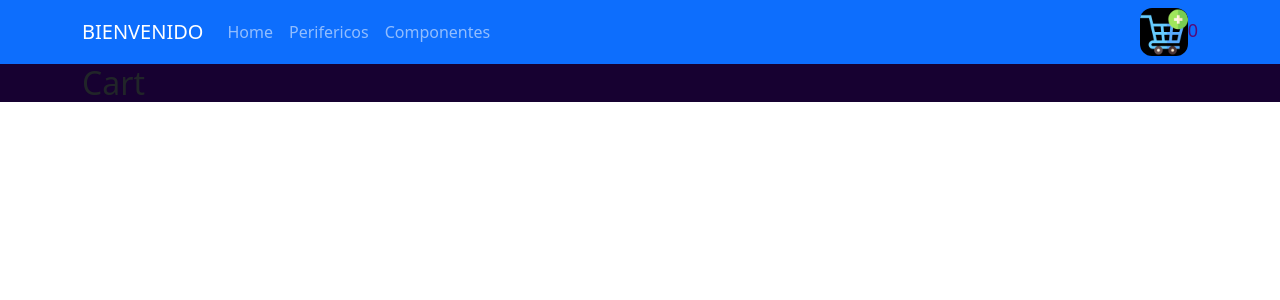
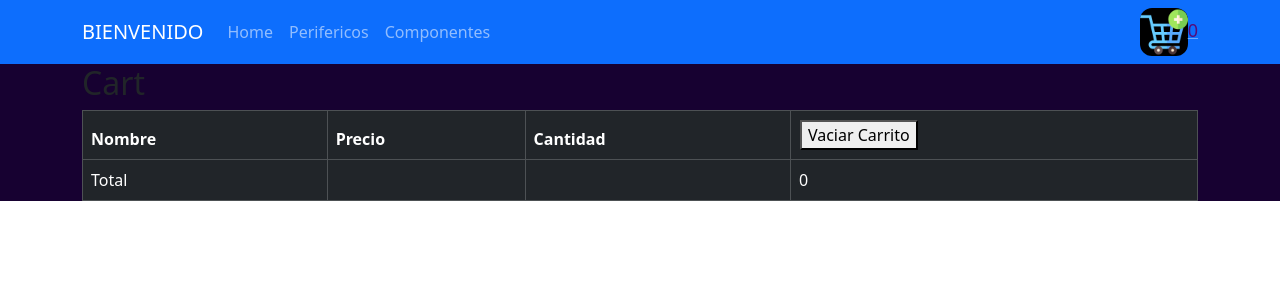
Before and after one commit to Dylanyocco/Mi-Primer-App, a React (Create React App) app: page /Cart in a window 1280 px wide. Shown: the top 300 px of the page. Built offline with nearby package versions, Linux system fonts and the light colour scheme.

Commit message:
entrega final

```diff
--- a/copia.jsx
+++ b/copia.jsx
@@ -65,4 +65,3 @@ return (
     )}
   </div>
 );
-};
--- a/src/App.js
+++ b/src/App.js
@@ -7,10 +7,7 @@ import React, { useState } from 'react';
 import { Cart } from './components/Cart';
 
 function App() {
-  const [cartItems, setCartItems] = useState([]);
-  const clearCart = () => {
-    setCartItems([]);
-  };
+
 
   return (
     <CartProvider>
--- a/src/components/Cart.jsx
+++ b/src/components/Cart.jsx
@@ -1,15 +1,54 @@
-import { Container } from "react-bootstrap";
+import { Container, Table } from "react-bootstrap";
 import { useContext } from "react";
 import { CartContext } from "../context/CartContext";
 
 export const Cart =() => {
 
-  const {product} = useContext(CartContext)
-
+  const {product, removeProduct,clear} = useContext(CartContext)
+  const total = () =>
+    product.reduce(
+      (acumulador, valorActual) =>
+      acumulador + valorActual.quantity * valorActual.precio,
+      0
+    )
 
   return(
     <Container>
       <h2>Cart</h2>
+      <Table striped bordered hover variant= "dark">
+          <thead>
+            <tr>
+              <th>Nombre</th>
+              <th>Precio</th>
+              <th>Cantidad</th>
+              <th>
+              <td>
+                  <button onClick={() => clear([])}>Vaciar Carrito</button>
+                </td>
+              </th>
+            </tr>
+          </thead>
+          <tbody>
+            {product.map(product =>(
+              <tr key={product.id}>
+                <td>{product.titulo}</td>
+                <td>{product.precio}</td>
+                <td>{product.quantity}</td>
+                <td>
+                  <button onClick={() => removeProduct(product.id)}>Eliminar</button>
+                </td>
+                </tr>
+            ))}
+          </tbody>
+          <tfoot>
+            <tr>
+              <td>Total</td>
+              <td></td>
+              <td></td>
+              <td>{total()}</td>
+            </tr>
+          </tfoot>
+      </Table>
     </Container>
   )
 }
--- a/src/components/CartWidget.jsx
+++ b/src/components/CartWidget.jsx
@@ -1,14 +1,18 @@
 import React, { useContext } from "react";
 import { CartContext } from "../context/CartContext";
 import card from "../assets/carrito.png";
+import { Link } from "react-router-dom";
+
 
 export const CartWidget = () => {
   const { totalWidget } = useContext(CartContext);
 
   return (
+    <Link to="/Cart">
     <div className="contador">
       <img src={card} alt="Carrito" />
       <span>{totalWidget}</span>
     </div>
+    </Link>
   );
 };
--- a/src/components/ItemCount.jsx
+++ b/src/components/ItemCount.jsx
@@ -1,5 +1,4 @@
 import { useState } from "react";
-import { useContext } from "react";
 
 const stock = 10
 
--- a/src/components/ItemDetail.jsx
+++ b/src/components/ItemDetail.jsx
@@ -2,7 +2,7 @@ import { useContext } from "react";
 import { CartContext } from "../context/CartContext";
 import { ItemCount } from "./ItemCount";
 
-export const ItemDetail = ( { product } ) => {
+export const ItemDetail = ({ product }) => {
 
   const {addProduct} = useContext(CartContext)
 
@@ -14,7 +14,7 @@ export const ItemDetail = ( { product } ) => {
       <img src={product.img} alt={product.titulo} />
       <div>Precio:{product.precio}</div>
       <div>Stock:{product.stock}</div>
-      <ItemCount stock={product.stock} onAdd={onAdd} className="detalles" />
+      <ItemCount onAdd={onAdd}/>
     </div>
   );
 };
--- a/src/components/ItemList.jsx
+++ b/src/components/ItemList.jsx
@@ -1,9 +1,9 @@
 import React from 'react';
 import { Item } from "./item.jsx";
-export const ItemList = ({ Products }) => {
+export const ItemList = ({ products }) => {
     return (
         <div className='listado'>
-            {Products.map((product) => (
+            {products.map((product) => (
                 <Item key={product.id} product={product} />
             ))}
         </div>
--- a/src/components/ItemListContainer.jsx
+++ b/src/components/ItemListContainer.jsx
@@ -1,39 +1,34 @@
 import { Container } from 'react-bootstrap';
 import '../App.css';
-import { useState,useEffect } from 'react';
+import { useState, useEffect } from 'react';
 import { ItemList } from './ItemList';
-import { useParams } from 'react-router-dom';
-import { getFirestore, collection, getDocs, } from "firebase/firestore";
+import { getFirestore, collection, getDocs } from "firebase/firestore";
 
-
-export const ItemListContainer = (props) =>{
-    const [Products, setProducts] = useState([]);
-    const {id} = useParams();
-
+export const ItemListContainer = (props) => {
+    const [products, setProducts] = useState([]);
 
     useEffect(() => {
         const db = getFirestore();
         const refCollection = collection(db, "Products");
 
         getDocs(refCollection)
-            .then((snapshot) => {
+            .then(snapshot => {
                 if (snapshot.size === 0) console.log("no results");
                 else
                     setProducts(
-                        snapshot.docs.map((doc) => {
+                        snapshot.docs.map(doc => {
                             return { id: doc.id, ...doc.data() };
-                            })
+                        })
                     );
             });
     }, []);
 
-
-    return(
-    <Container>
-        <h2 className="main">{props.greeting}</h2>
-    <div >
-        <ItemList Products={Products}/>
-    </div>
-    </Container>
+    return (
+        <Container>
+            <h2 className="main">{props.greeting}</h2>
+            <div>
+                <ItemList products={products} />
+            </div>
+        </Container>
     );
 };
--- a/src/components/item.jsx
+++ b/src/components/item.jsx
@@ -9,14 +9,9 @@ return (
     <Card.Img variant="top" src={product.img} alt={product.name} />
     <Card.Body>
         <Card.Title>{product.titulo}</Card.Title>
-        <Card.Text>
-        {product.category}
-        </Card.Text>
-        <div>
-            Precio: {product.precio}
-        </div>
-        <div>
-            stock: {product.stock}</div>
+        <Card.Text>{product.category}</Card.Text>
+        <Card.Text>Precio: {product.precio}</Card.Text>
+        <Card.Text>stock: {product.stock}</Card.Text>
         <Link to={`/item/${product.id}`}>
         <button className='boton-detalle'>Detalles</button>
         </Link>
--- a/src/context/CartContext.jsx
+++ b/src/context/CartContext.jsx
@@ -6,21 +6,21 @@ export const CartProvider = ({ children }) => {
 
 const [product,setProducts] = useState([])
 
-const addProduct = (Product,quantity) =>
+const addProduct = (product,quantity) =>
     setProducts(prev=>[...prev,{...product,quantity}])
+
+const totalWidget = product.reduce((acc,val) => acc + val.quantity,0)
 
 const removeProduct= id =>{
         const productsFiltered = product.filter(product => product.id !== id)
     setProducts(productsFiltered)
     }
-    const totalWidget = product.reduce((acc,val) => acc + val.quantity,0)
 
-    const clear = () => setProducts([]);
+const clear = () => setProducts([]);
 
-console.log(product)
 return (
     <CartContext.Provider
-    value={{addProduct, removeProduct, clear,totalWidget}}
+    value={{addProduct,product, removeProduct, clear,totalWidget}}
     >
     {children}
     </CartContext.Provider>);
```
Also changed, not shown: src/components/ItemDetailConteiner.jsx (+5 -5 lines).
